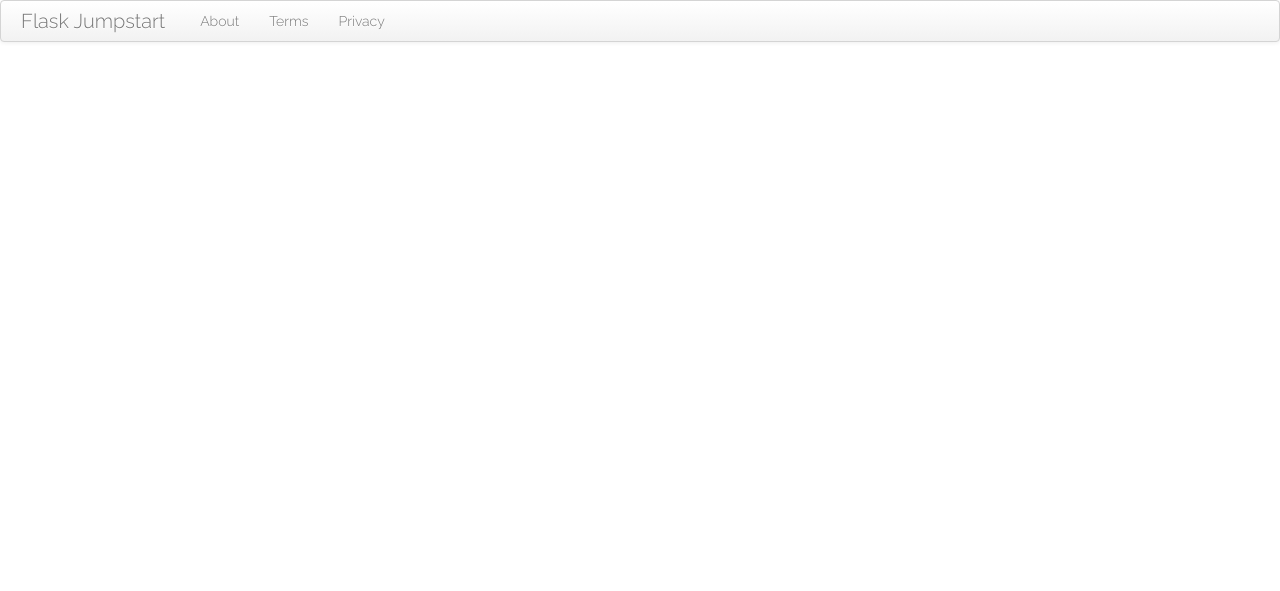
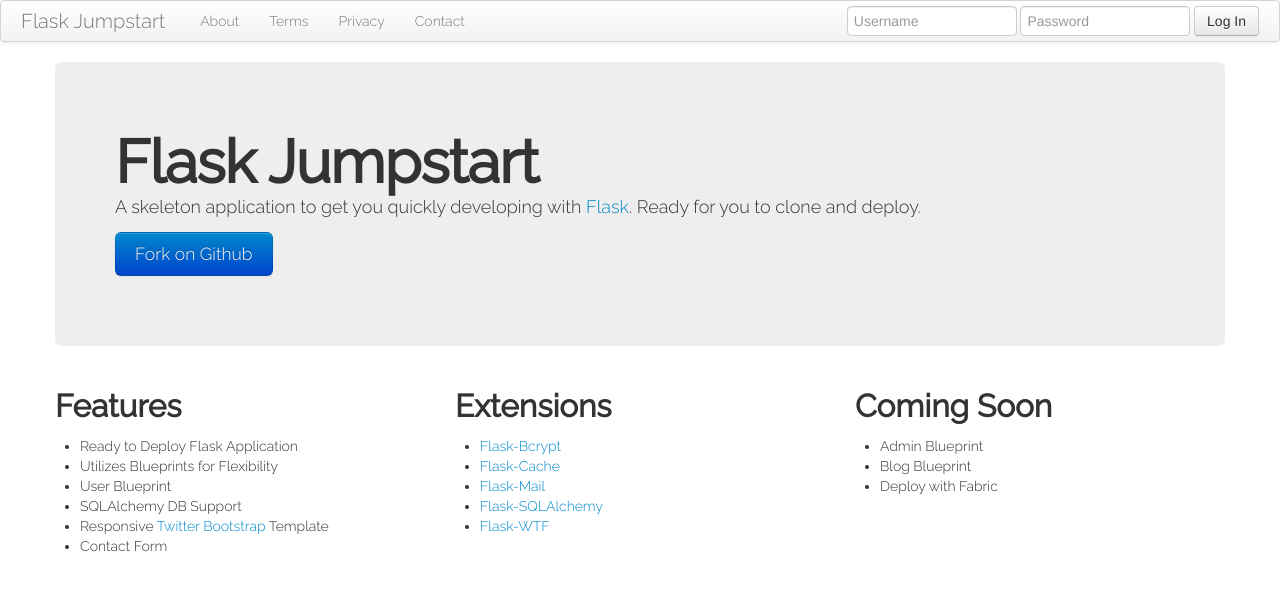
Before and after one commit to stephenthoma/gramhammer.com, a Flask app: page / in a window 1280 px wide. Shown: the top 591 px of the page. Run offline with Flask 2, Linux system fonts and the light colour scheme; parts of the project's set-up code (start-up, migrations or seed data) failed here and were passed over; some libraries are stand-ins or nearby versions.

Commit message:
Large commit

```diff
--- a/app/app.py
+++ b/app/app.py
@@ -1,6 +1,7 @@
 from flask import Flask
 from extensions import db
 from .main import main
+from .user import user
 
 # App
 app = Flask(__name__, static_folder='static',
@@ -12,3 +13,4 @@
 
 # Blueprints
 app.register_blueprint(main)
+app.register_blueprint(user, url_prefix='/user')
--- a/app/config.py
+++ b/app/config.py
@@ -1,4 +1,2 @@
-import os
-
-SECRET_KEY='keepthisasecret!'
-SQLALCHEMY_DATABASE_URI=''
+SECRET_KEY = 'keepthisasecret!'
+SQLALCHEMY_DATABASE_URI = ''
--- a/app/main/views.py
+++ b/app/main/views.py
@@ -1,21 +1,37 @@
-from flask import (Blueprint, render_template, request,
-                        flash, redirect, url_for)
+from flask import Blueprint, render_template, request
 
 main = Blueprint('main', __name__,
-                        template_folder='../templates/main')
+                 template_folder='../templates/main')
+
 
 @main.route('/')
 def index():
-  return render_template('index.html', title='Home')
+    return render_template('index.html', title='Home')
+
+
+@main.route('/login', methods=['GET', 'POST'])
+def login():
+    if request.method == 'GET':
+        return render_template('login.html', title='Log In')
+    else:
+        pass
+
 
 @main.route('/about')
 def about():
-  return render_template('about.html', title='About')
+    return render_template('about.html', title='About')
+
 
 @main.route('/terms')
 def terms():
-  return render_template('terms.html', title='Terms')
+    return render_template('terms.html', title='Terms')
+
 
 @main.route('/privacy')
 def privacy():
-  return render_template('privacy.html', title='Privacy')
+    return render_template('privacy.html', title='Privacy')
+
+
+@main.route('/contact')
+def contact():
+    return render_template('contact.html', title='Contact')
--- a/app/templates/layout/base.html
+++ b/app/templates/layout/base.html
@@ -32,12 +32,28 @@
       {% block header %}
       <div class="navbar">
         <div class="navbar-inner">
+          <div class="container">
+            <button type="button" class="btn btn-navbar"
+               data-toggle="collapse" data-target=".nav-collapse">
+              <span class="icon-bar"></span>
+              <span class="icon-bar"></span>
+              <span class="icon-bar"></span>
+            </button>
             <a class="brand" href="/">Flask Jumpstart</a>
+            <div class="nav-collapse collapse">
               <ul class="nav">
                 <li><a href="/about">About</a></li>
                 <li><a href="/terms">Terms</a></li>
                 <li><a href="/privacy">Privacy</a></li>
+                <li><a href="/contact">Contact</a></li>
               </ul>
+              <form class="navbar-form pull-right">
+                <input class="span2" type="text" placeholder="Username">
+                <input class="span2" type="password" placeholder="Password">
+                <button type="submit" class="btn">Log In</button>
+              </form>
+            </div>
+          </div>
         </div>
       </div>
       {% endblock %}
--- /dev/null
+++ b/app/templates/main/contact.html
@@ -0,0 +1,5 @@
+{% extends 'layout/base.html' %}
+
+{% block content %}
+
+{% endblock %}
--- a/app/templates/main/index.html
+++ b/app/templates/main/index.html
@@ -1,7 +1,44 @@
 {% extends 'layout/base.html' %}
 
 {% block content %}
+<div class="hero-unit">
+  <h1>Flask Jumpstart</h1>
+  <p>A skeleton application to get you quickly developing with <a
+      href="http://flask.pocoo.org">Flask</a>. Ready for you to clone
+    and deploy.</p>
+  <p><a href="http://github.com/natehefner/flask-jumpstart"
+      class="btn btn-primary btn-large">Fork on Github</a></p>
+</div>
 <div class="row-fluid">
-
+  <div class="span4">
+    <h2>Features</h2>
+    <ul>
+      <li>Ready to Deploy Flask Application</li>
+      <li>Utilizes Blueprints for Flexibility</li>
+      <li>User Blueprint</li>
+      <li>SQLAlchemy DB Support</li>
+      <li>Responsive <a href="http://twitter.github.io/bootstrap">
+          Twitter Bootstrap</a> Template</li>
+      <li>Contact Form</li>
+    </ul>
+  </div>
+  <div class="span4">
+    <h2>Extensions</h2>
+    <ul>
+      <li><a href="">Flask-Bcrypt</a></li>
+      <li><a href="">Flask-Cache</a></li>
+      <li><a href="">Flask-Mail</a></li>
+      <li><a href="">Flask-SQLAlchemy</a></li>
+      <li><a href="">Flask-WTF</a></li>
+    </ul>
+  </div>
+  <div class="span4">
+    <h2>Coming Soon</h2>
+    <ul>
+      <li>Admin Blueprint</li>
+      <li>Blog Blueprint</li>
+      <li>Deploy with Fabric</li>
+    </ul>
+  </div>
 </div>
 {% endblock %}
--- /dev/null
+++ b/app/templates/user/account.html
@@ -0,0 +1,5 @@
+{% extends 'layout/base.html' %}
+
+{% block content %}
+
+{% endblock %}
--- /dev/null
+++ b/app/user/__init__.py
@@ -0,0 +1 @@
+from .views import user
--- a/requirements.txt
+++ b/requirements.txt
@@ -3,9 +3,11 @@
 Flask-Cache==0.12
 Flask-Mail==0.8.2
 Flask-SQLAlchemy==0.16
+Flask-WTF==0.8.3
 Jinja2==2.7
 MarkupSafe==0.18
 SQLAlchemy==0.8.1
+WTForms==1.0.4
 Werkzeug==0.8.3
 argparse==1.2.1
 blinker==1.2
--- a/run.py
+++ b/run.py
@@ -2,6 +2,6 @@
 from app import app
 
 if __name__ == '__main__':
-  app.debug = True
-  port = int(os.environ.get('PORT', 5000))
-  app.run(host='0.0.0.0', port=port)
+    app.debug = True
+    port = int(os.environ.get('PORT', 5000))
+    app.run(host='0.0.0.0', port=port)
```
Also changed, not shown: app/user/views.py (added, +9 -0 lines), README.md, app/extensions.py (line endings or trailing spaces), app/user/forms.py (added), app/user/models.py (added). Lines whose indentation alone changed are shown as unchanged.
